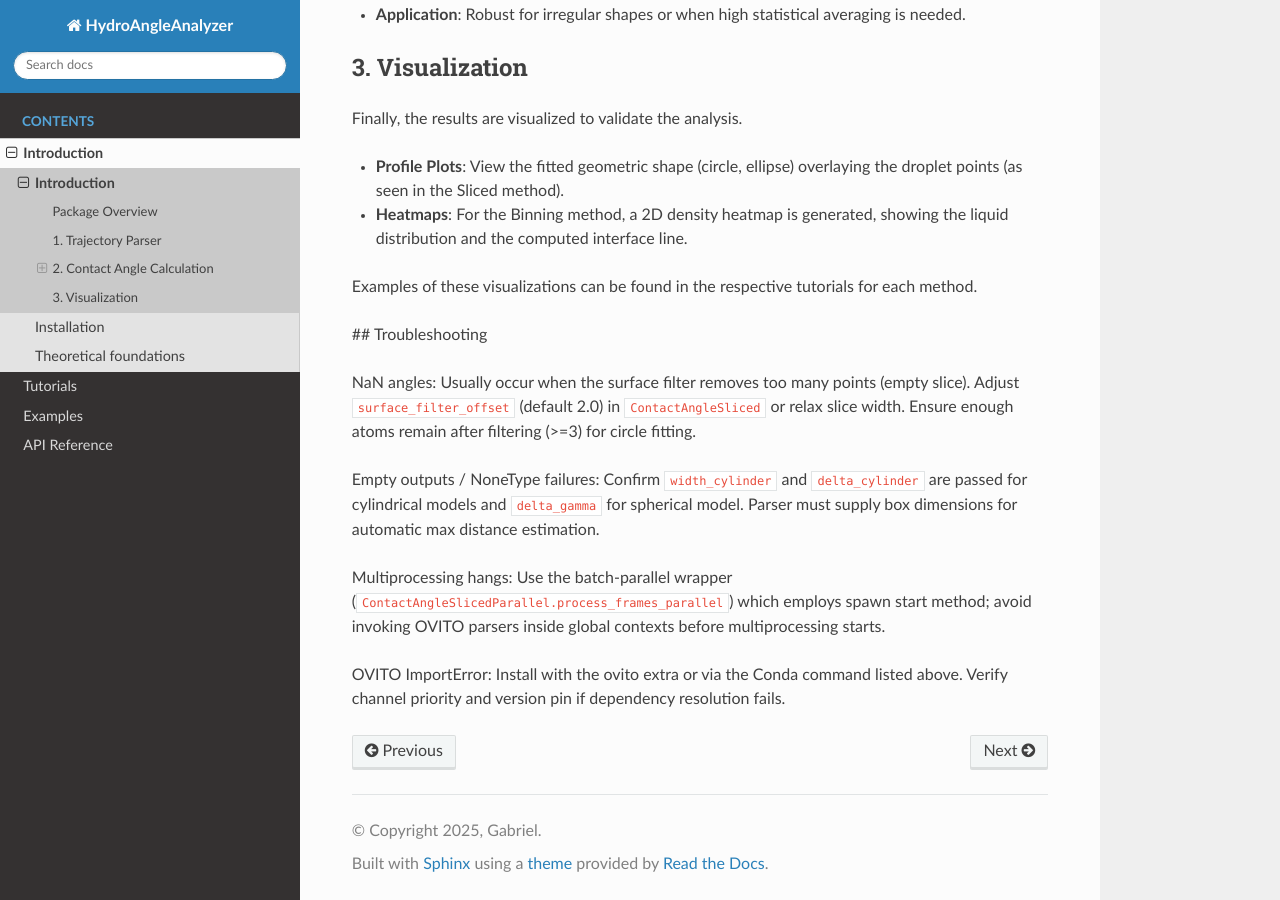
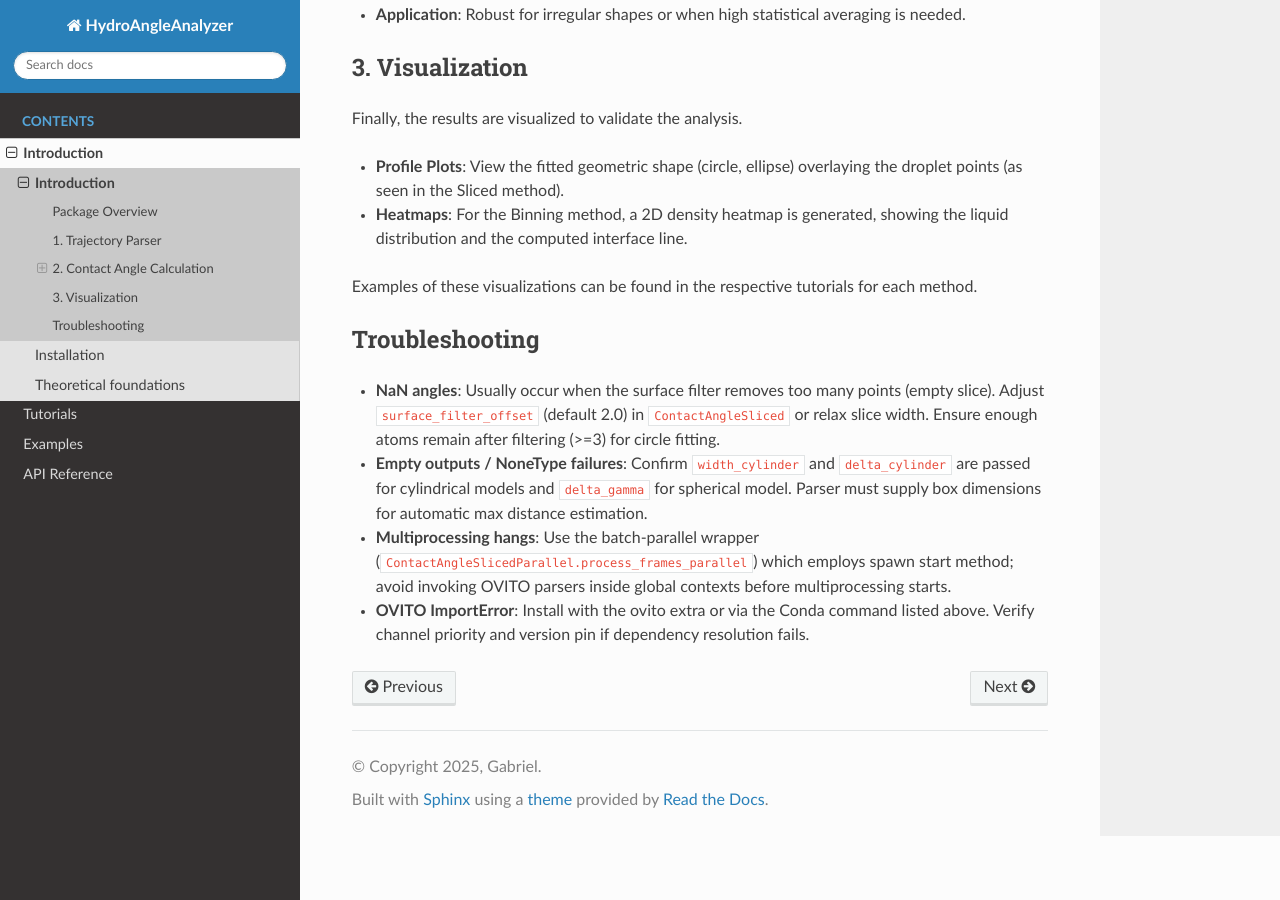
Before and after one commit to gtaillandier/HydroAngleAnalyzer, a Sphinx documentation site: the page built from docs/source/introduction/Introduction.rst, in a window 1280 px wide and 900 px high, scrolled down 2433 px. Built offline with Sphinx 7.4.7 and the Read the Docs theme 3.1.0, drawn with Linux system fonts in a browser that asks for light colours.

Commit message:
update corrections

```diff
--- a/docs/source/introduction/Introduction.rst
+++ b/docs/source/introduction/Introduction.rst
@@ -107,12 +107,13 @@ Finally, the results are visualized to validate the analysis.
 
 Examples of these visualizations can be found in the respective tutorials for each method.
 
-## Troubleshooting
+Troubleshooting
+---------------
 
-NaN angles: Usually occur when the surface filter removes too many points (empty slice). Adjust ``surface_filter_offset`` (default 2.0) in ``ContactAngleSliced`` or relax slice width. Ensure enough atoms remain after filtering (>=3) for circle fitting.
+* **NaN angles**: Usually occur when the surface filter removes too many points (empty slice). Adjust ``surface_filter_offset`` (default 2.0) in ``ContactAngleSliced`` or relax slice width. Ensure enough atoms remain after filtering (>=3) for circle fitting.
 
-Empty outputs / NoneType failures: Confirm ``width_cylinder`` and ``delta_cylinder`` are passed for cylindrical models and ``delta_gamma`` for spherical model. Parser must supply box dimensions for automatic max distance estimation.
+* **Empty outputs / NoneType failures**: Confirm ``width_cylinder`` and ``delta_cylinder`` are passed for cylindrical models and ``delta_gamma`` for spherical model. Parser must supply box dimensions for automatic max distance estimation.
 
-Multiprocessing hangs: Use the batch-parallel wrapper (``ContactAngleSlicedParallel.process_frames_parallel``) which employs spawn start method; avoid invoking OVITO parsers inside global contexts before multiprocessing starts.
+* **Multiprocessing hangs**: Use the batch-parallel wrapper (``ContactAngleSlicedParallel.process_frames_parallel``) which employs spawn start method; avoid invoking OVITO parsers inside global contexts before multiprocessing starts.
 
-OVITO ImportError: Install with the ovito extra or via the Conda command listed above. Verify channel priority and version pin if dependency resolution fails.
+* **OVITO ImportError**: Install with the ovito extra or via the Conda command listed above. Verify channel priority and version pin if dependency resolution fails.
```
Also changed, not shown: docs/images/wetting_angle_kit_3d_droplet.jpg (renamed from docs/images/weting_angle_kit_3d_droplet.jpg), docs/images/wetting_angle_kit_cylinder.jpg (renamed from docs/images/weeting_angle_kit cylinder.jpg), docs/images/wetting_angle_kit_sliced_2d.jpg (renamed from docs/images/weting_angle_kit_sliced_2d.jpg), 1 other file.
